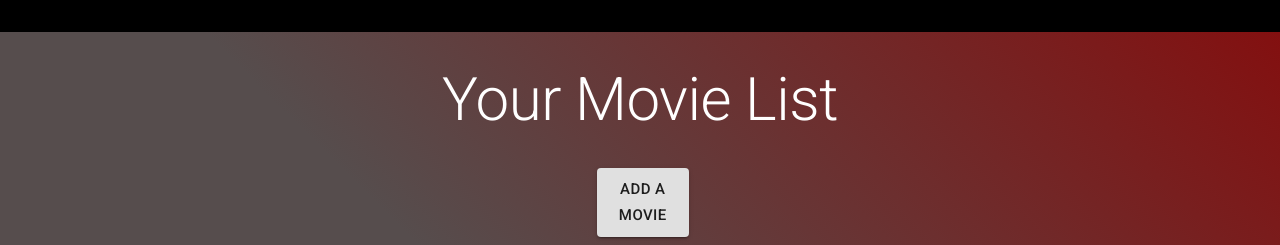
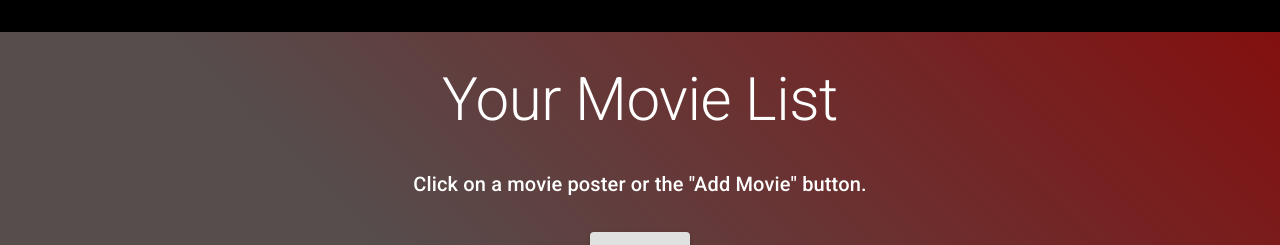
Before and after one commit to dustymeyers/weekend-movie-sagas, a React (Create React App) app: page /addMovie in a window 1280 px wide. Shown: the part 144-389 px from the top of the page. Built offline with nearby package versions, Linux system fonts and the light colour scheme; no server answers.

Commit message:
updated readMe

```diff
--- a/src/components/MovieList/MovieList.jsx
+++ b/src/components/MovieList/MovieList.jsx
@@ -31,6 +31,7 @@ const useStyles = makeStyles((theme) => ({
   },
   movieListTitle: {
     marginTop: '2rem',
+    marginBottom: '2rem'
   },
   addMovieButton: {
     margin: '2rem'
@@ -87,6 +88,9 @@ function MovieList() {
               <Grid item xs={12}>
                 <Typography align="center" variant="h2" className={classes.movieListTitle}>
                   Your Movie List
+                </Typography>
+                <Typography align="center" variant="h6">
+                  Click on a movie poster or the "Add Movie" button.
                 </Typography>
               </Grid>
 
```
Also changed, not shown: 1 other file (tests, documents, lock files or other folders).
